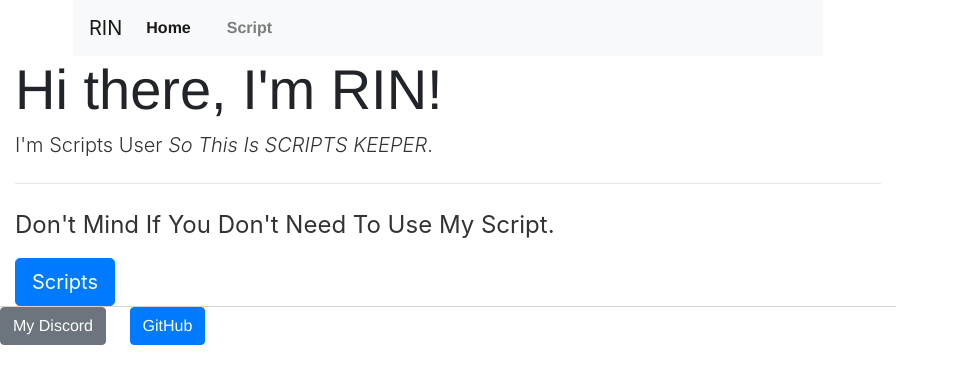
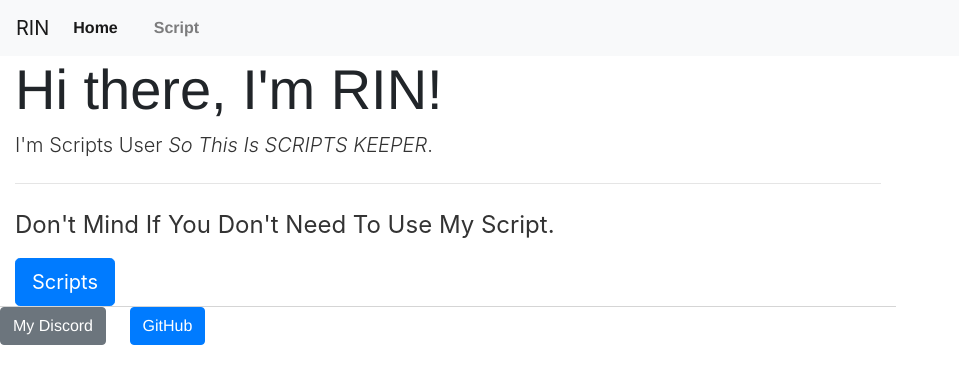
Before and after one commit to zeeterv/rinweb, a Jekyll site: the page built from index.html, in a window 1280 px wide. Shown: the top 384 px of the page, without its empty margins (0-959 px from the left). Built offline with Jekyll 4.4.1, drawn with Linux system fonts in a browser that asks for light colours.

Commit message:
style="width: 1000px; margin: 0 auto;"
aaaaaaaaaaaaaa

```diff
--- a/_layouts/default.html
+++ b/_layouts/default.html
@@ -8,16 +8,10 @@
   			<script src="https://ajax.googleapis.com/ajax/libs/jquery/3.5.1/jquery.min.js"></script>
   			<script src="https://cdnjs.cloudflare.com/ajax/libs/popper.js/1.16.0/umd/popper.min.js"></script>
 			<script src="https://maxcdn.bootstrapcdn.com/bootstrap/4.5.2/js/bootstrap.min.js"></script>
-  			<style>
-  			.fakeimg {
-    			height: 200px;
-    			background: #aaa;
- 			}
- 			</style>
 		</head>
 		<body>
 
-			<nav class="navbar navbar-expand-lg navbar-light bg-light" style="width: 750px; margin: 0 auto;">
+			<nav class="navbar navbar-expand-lg navbar-light bg-light" style="width: 1000px; margin: 0 auto;">
 			  <a class="navbar-brand" href="/">RIN</a>
 			  <button class="navbar-toggler" type="button" data-toggle="collapse" data-target="#navbarSupportedContent" aria-controls="navbarSupportedContent" aria-expanded="false" aria-label="Toggle navigation">
 			    <span class="navbar-toggler-icon"></span>
```
